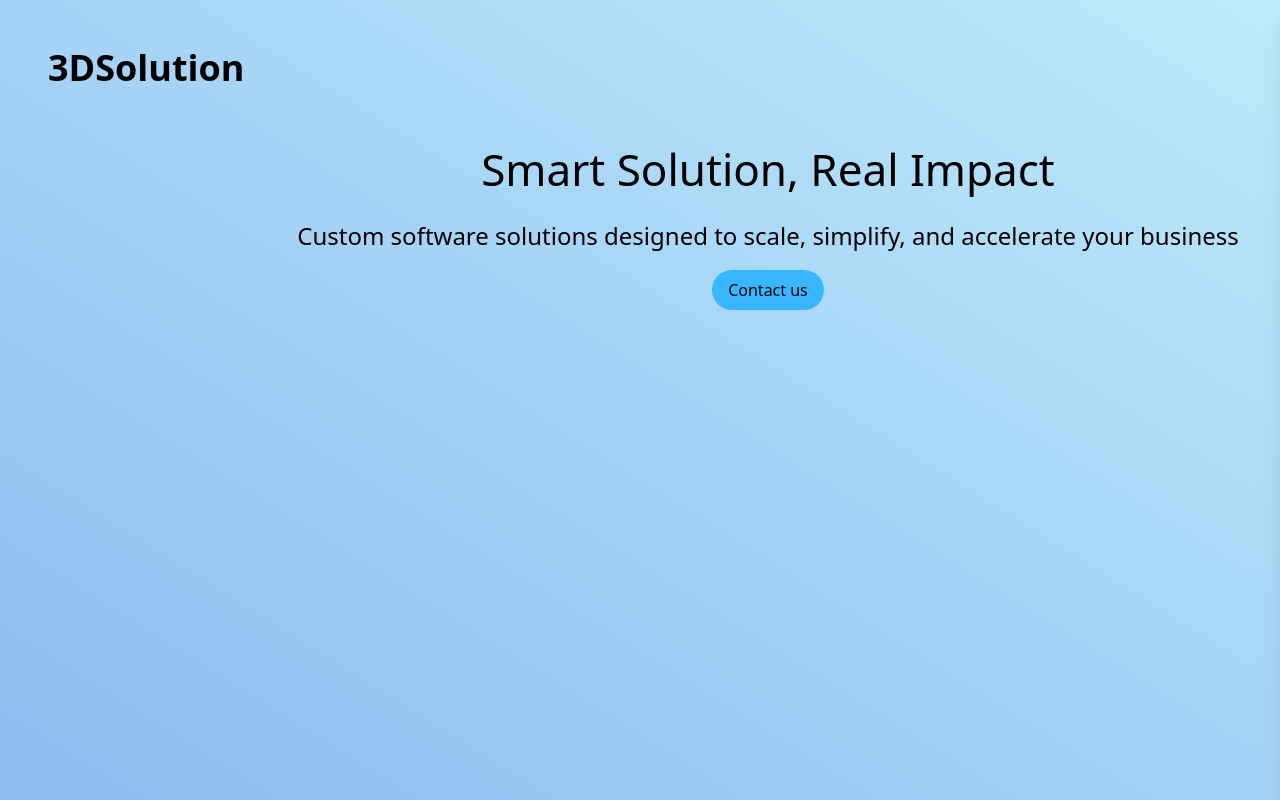
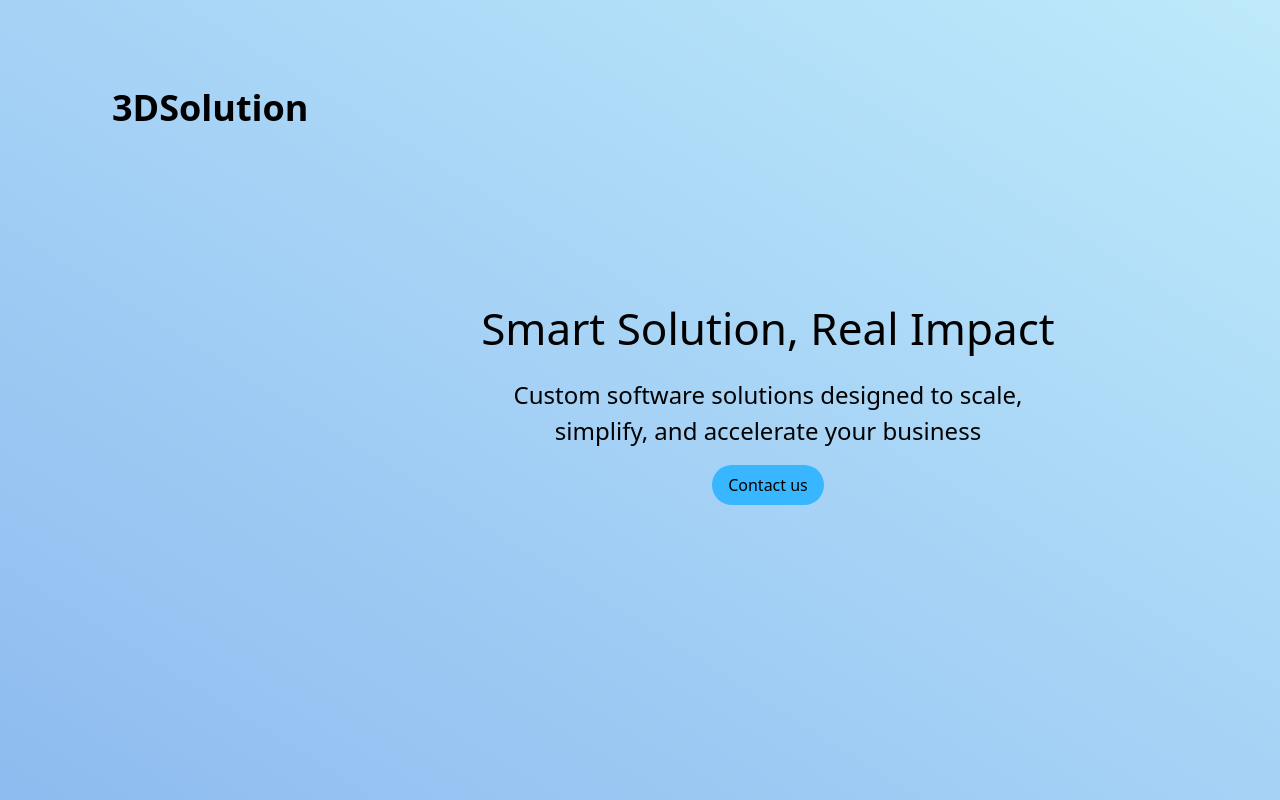
Before and after one commit to galaxiaX/3d-solution-portfolio, a Next.js app: page / in a window 1280 px wide. Built offline with nearby package versions, Linux system fonts and the light colour scheme.

Commit message:
Implement smooth scrolling functionality and update layout in Home component

```diff
--- a/src/app/page.tsx
+++ b/src/app/page.tsx
@@ -1,19 +1,97 @@
-// import Image from "next/image";
+'use client';
+import { useRef, useEffect } from 'react';
+
+const useScrollSmoothController = (
+  mainRef: React.RefObject<HTMLElement | null>
+) => {
+  useEffect(() => {
+    const mainElement = mainRef.current;
+    if (!mainElement) return;
+
+    let isScrolling = false;
+    let currentSection = 0;
+    const sections = mainElement.querySelectorAll('section');
+
+    const smoothScrollTo = (element: Element, duration: number) => {
+      if (isScrolling) return;
+      isScrolling = true;
+
+      const start = mainElement.scrollLeft;
+      const end =
+        element.getBoundingClientRect().left +
+        mainElement.scrollLeft -
+        mainElement.getBoundingClientRect().left;
+      const change = end - start;
+      const startTime = performance.now();
+
+      const animateScroll = (currentTime: number) => {
+        const elapsedTime = currentTime - startTime;
+        if (elapsedTime >= duration) {
+          mainElement.scrollLeft = end;
+          isScrolling = false;
+          return;
+        }
+
+        // Easing function: easeInOutCubic
+        let t = elapsedTime / duration;
+        t = t < 0.5 ? 4 * t * t * t : 1 - Math.pow(-2 * t + 2, 3) / 2;
+
+        mainElement.scrollLeft = start + change * t;
+        requestAnimationFrame(animateScroll);
+      };
+
+      requestAnimationFrame(animateScroll);
+    };
+
+    const handleWheel = (e: WheelEvent) => {
+      e.preventDefault();
+
+      if (isScrolling) return;
+
+      if (e.deltaY > 0 && currentSection < sections.length - 1) {
+        currentSection++;
+      } else if (e.deltaY < 0 && currentSection > 0) {
+        currentSection--;
+      }
+
+      // Adjust this value to control the scroll speed (higher = slower)
+      const scrollDuration = 1200;
+
+      smoothScrollTo(sections[currentSection], scrollDuration);
+    };
+
+    mainElement.addEventListener('wheel', handleWheel, { passive: false });
+
+    return () => {
+      mainElement.removeEventListener('wheel', handleWheel);
+    };
+  }, [mainRef]);
+};
 
 export default function Home() {
+  const mainRef = useRef<HTMLElement>(null);
+
+  useScrollSmoothController(mainRef);
+
   return (
-    <main className='flex h-[100dvh] snap-x snap-mandatory overflow-x-auto scroll-smooth'>
-      <section className='h-full w-[100dvw] shrink-0 bg-gradient-to-tr from-[#8EBBEF] to-[#BEEAFB] shadow-xl'>
-        <div className='m-12 text-4xl font-semibold'>3DSolution</div>
+    <main
+      ref={mainRef}
+      className='flex h-[100dvh] overflow-x-scroll overflow-y-hidden'
+    >
+      <section className='relative h-[100dvh] w-[100dvw] shrink-0 bg-gradient-to-tr from-[#8EBBEF] to-[#BEEAFB] shadow-xl'>
+        <div className='absolute top-[5%] left-[5%] m-12 text-4xl font-semibold'>
+          3DSolution
+        </div>
 
-        <div className='flex w-full justify-end'>
+        <div className='absolute top-1/2 left-1/2 flex w-full -translate-x-1/2 -translate-y-1/2 justify-end'>
           <div className='flex w-[80%] flex-col items-center gap-4'>
             <div className='text-[44px] font-medium'>
               Smart Solution, Real Impact
             </div>
-            <div className='text-[24px] font-medium'>
-              Custom software solutions designed to scale, simplify, and
-              accelerate your business
+            <div className='text-center text-[24px] font-medium'>
+              Custom software solutions designed to scale,
+              <br />
+              simplify, and accelerate your business
             </div>
             <button className='w-fit rounded-full bg-[#38B6FF] px-4 py-2'>
               Contact us
@@ -21,10 +99,10 @@ export default function Home() {
           </div>
         </div>
       </section>
-      <section className='h-full w-[100dvw] shrink-0 shadow-xl'></section>
-      <section className='h-full w-[100dvw] shrink-0 shadow-xl'></section>
-      <section className='h-full w-[100dvw] shrink-0 shadow-xl'></section>
-      <section className='h-full w-[100dvw] shrink-0 bg-[#38B6FF] shadow-xl'></section>
+      <section className='h-[100dvh] w-[100dvw] shrink-0 shadow-xl'></section>
+      <section className='h-[100dvh] w-[100dvw] shrink-0 shadow-xl'></section>
+      <section className='h-[100dvh] w-[100dvw] shrink-0 shadow-xl'></section>
+      <section className='h-[100dvh] w-[100dvw] shrink-0 bg-[#38B6FF] shadow-xl'></section>
     </main>
   );
 }
```
